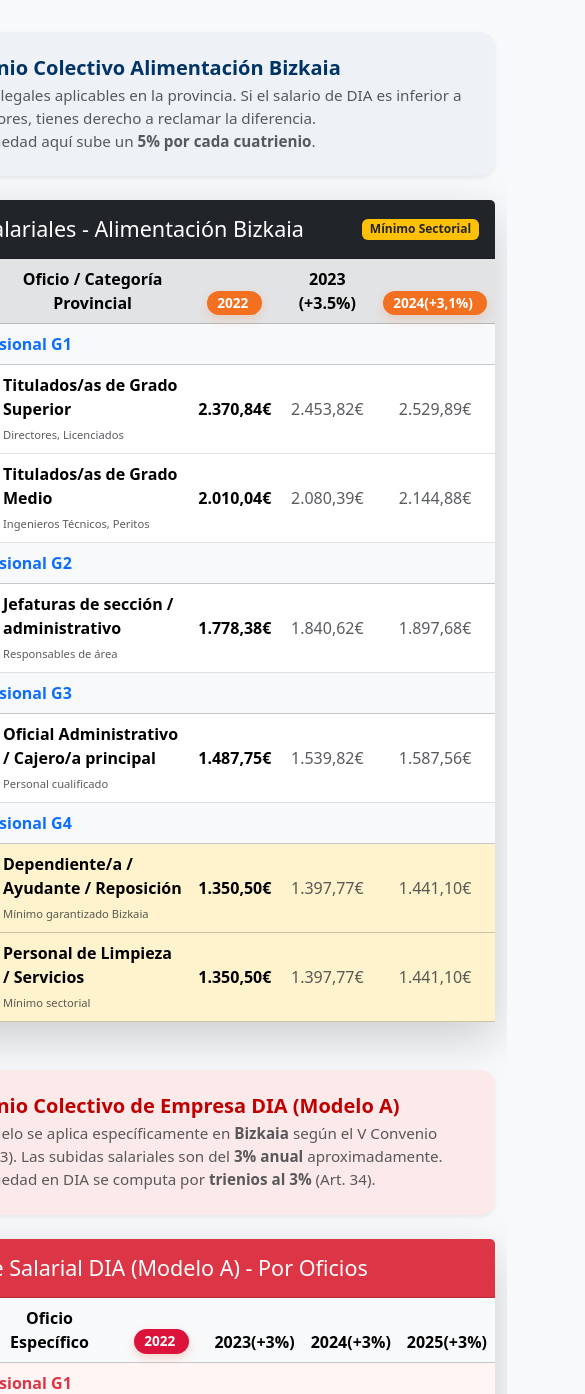
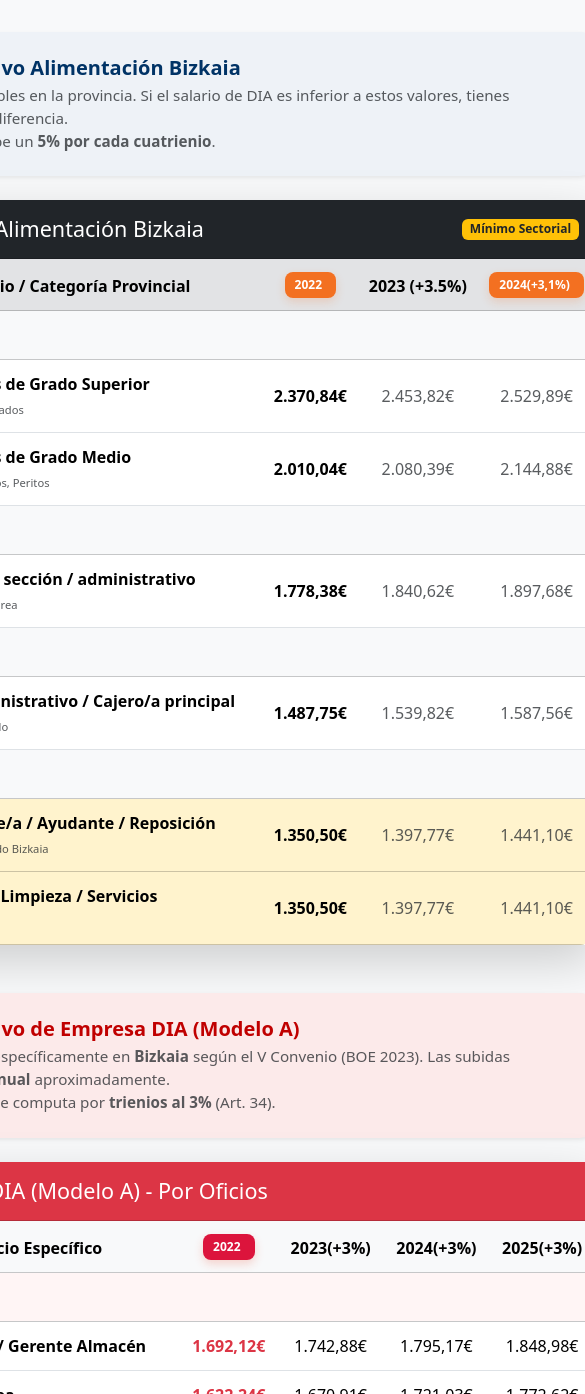
Before and after one commit to eki32/ConveX, an Angular app in the folder frontend/: page /convenios in a window 390 px wide. Shown: the part 174-1568 px from the top of the page, 585 px wide, since content can reach past the window. Built offline with nearby package versions, Linux system fonts and the light colour scheme.

Commit message:
ajustamos css convenios

```diff
--- a/frontend/src/app/components/convenios/convenios.css
+++ b/frontend/src/app/components/convenios/convenios.css
@@ -62,3 +62,39 @@
 table {
   min-width: 600px; /* Obliga a la tabla a mantener un ancho mínimo para que sea legible */
 }
+
+.table-responsive {
+  width: 100%;
+  overflow-x: auto;
+  -webkit-overflow-scrolling: touch; /* Scroll suave tipo app nativa */
+  border-radius: 0 0 15px 15px; /* Bordes redondeados abajo para coincidir con la card */
+}
+
+/* Forzamos el ancho mínimo solo en las tablas de datos para que no se amontonen */
+.table-responsive table {
+  min-width: 800px; /* Un poco más de margen para que los nombres de oficio respiren */
+  margin-bottom: 0;
+}
+
+/* Ajuste de los botones PDF en móvil para que no ocupen tanto */
+@media (max-width: 768px) {
+  .btn-tabla-naranja, .btn-tabla-roja {
+    padding: 4px 10px !important;
+    font-size: 0.75rem !important;
+    border-radius: 8px !important;
+  }
+
+  /* Reducimos un poco el padding de las celdas en móvil */
+  .table td, .table th {
+    padding: 12px 8px !important;
+  }
+}
+
+/* Estilo visual del scrollbar (opcional, para que se vea más moderno) */
+.table-responsive::-webkit-scrollbar {
+  height: 6px;
+}
+.table-responsive::-webkit-scrollbar-thumb {
+  background: #ccc;
+  border-radius: 10px;
+}
```
